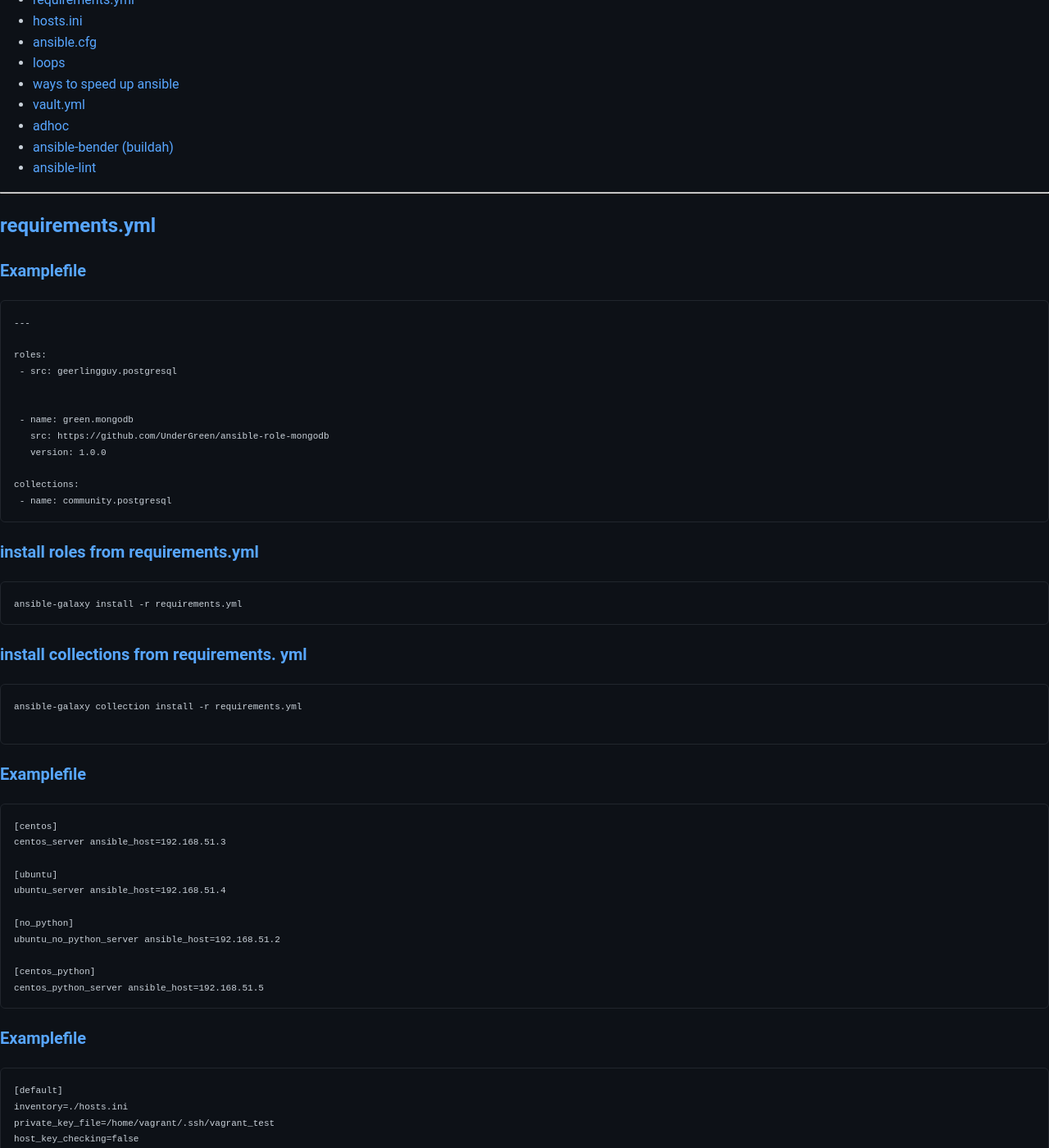
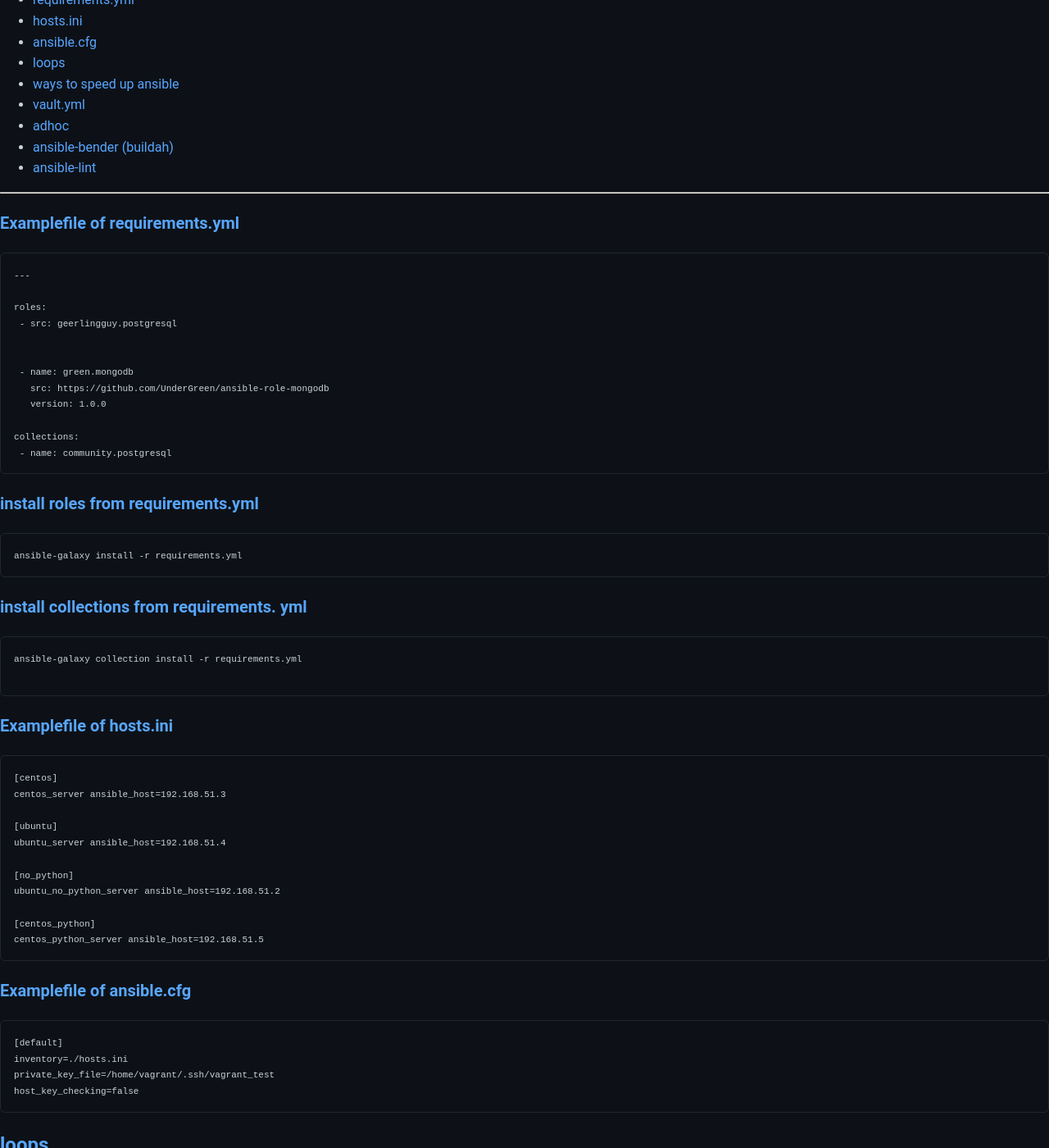
Before and after one commit to nediol/nediol.github.io, a Jekyll site: the page built from ansible.md, in a window 1280 px wide and 1400 px high, scrolled down 305 px. Shown: the whole window at 82% size. Built offline with Jekyll 4.4.1, drawn with Linux system fonts in a browser that asks for light colours; our own code applies the rules of GitHub Pages for plain Markdown files.

Commit message:
Update ansible.md

````diff
--- a/ansible.md
+++ b/ansible.md
@@ -18,9 +18,7 @@
 ---
 
 <a name="requirements.yml"></a>
-## requirements.yml
-
-### Examplefile
+### Examplefile of requirements.yml
 
 ```yml
 ---
@@ -51,7 +49,7 @@ ansible-galaxy collection install -r requirements.yml
 ```
 
 <a name="hosts.ini"></a>
-### Examplefile
+### Examplefile of hosts.ini
 
 ```ini
 [centos]
@@ -68,7 +66,7 @@ centos_python_server ansible_host=192.168.51.5
 ```
 
 <a name="ansible.cfg"></a>
-### Examplefile
+### Examplefile of ansible.cfg
 
 ```ini
 [default]
````
